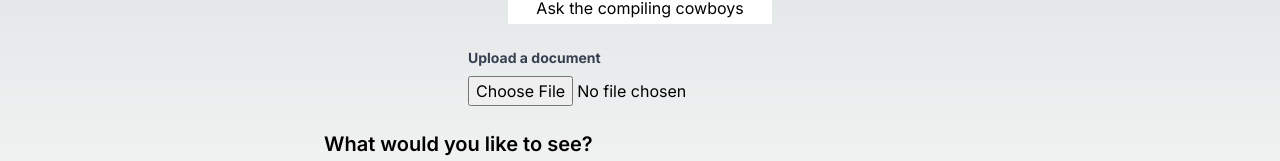
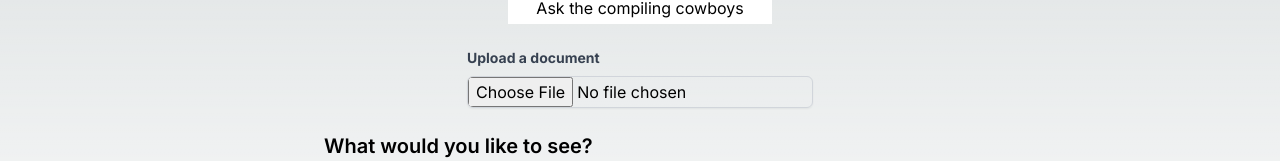
Before and after one commit to DavidEValdes/Intelli-Syllabi, a Next.js app: page / in a window 1280 px wide. Shown: the part 224-385 px from the top of the page. Built offline with nearby package versions, Linux system fonts and the light colour scheme.

Commit message:
Enhanced file input design

```diff
--- a/app/page.tsx
+++ b/app/page.tsx
@@ -82,7 +82,7 @@ return (
       <label className="block text-gray-700 text-sm font-bold mb-2" htmlFor="file-upload">
         Upload a document
       </label>
-      <input id="file-upload" type="file" onChange={handleFileChange} />
+      <input id="file-upload" type="file" className='border border-gray-300 rounded-md shadow-sm focus:border-indigo-500 focus:ring-1 focus:ring-indigo-500' onChange={handleFileChange} /> {/* enhanced file input design */}
     </div>
     <div className="space-y-2">
       <h2 className="text-xl font-semibold">What would you like to see?</h2>
```
